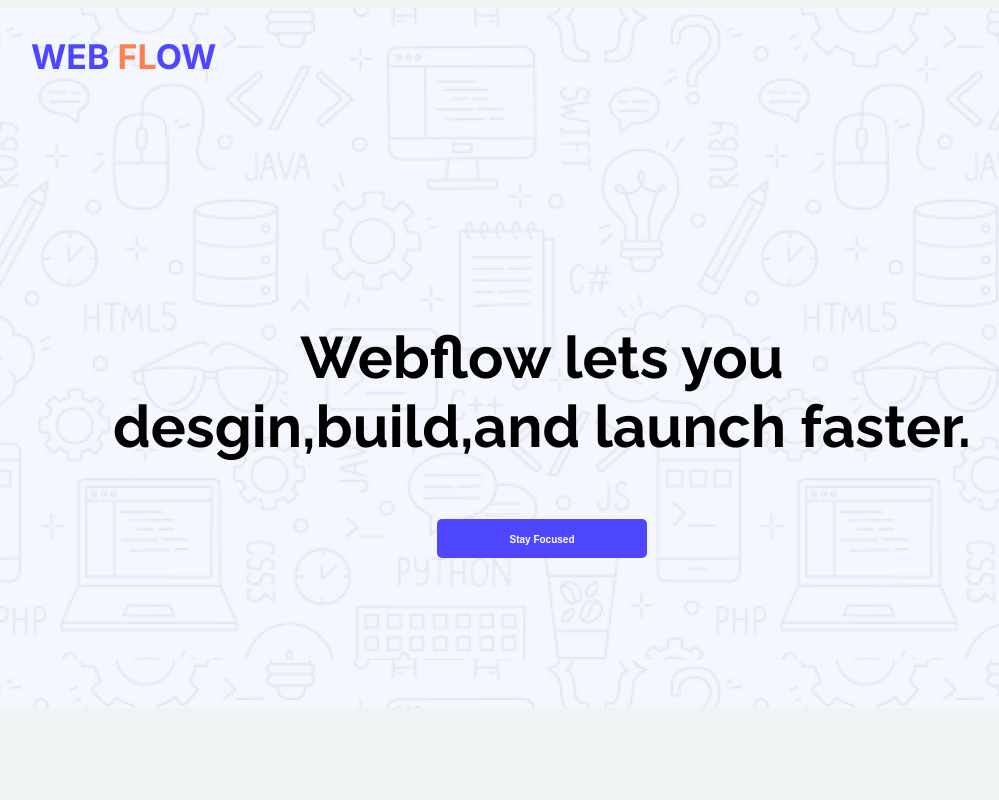
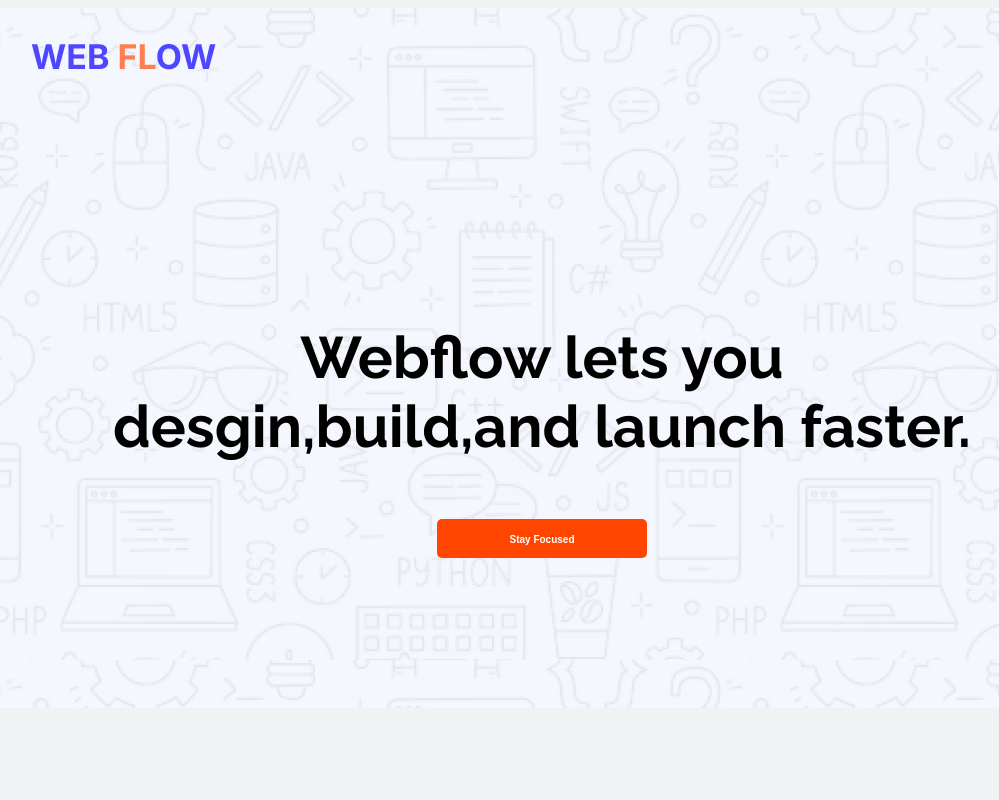
Before and after one commit to ckbossriad/assignment-one, a plain HTML site: page index.html in a window 1280 px wide. In both pictures the pointer is over the button "Stay Focused". Shown: the top 800 px of the page, without its empty margins (127-1126 px from the left). Drawn offline with Linux system fonts and the light colour scheme.

Commit message:
added stayfocused button animation

```diff
--- a/style/main.css
+++ b/style/main.css
@@ -62,7 +62,7 @@
 
 }
 
-.stay-focused:hover{
+.stayfocused:hover{
     background-color: orangered;
 }
 
```
